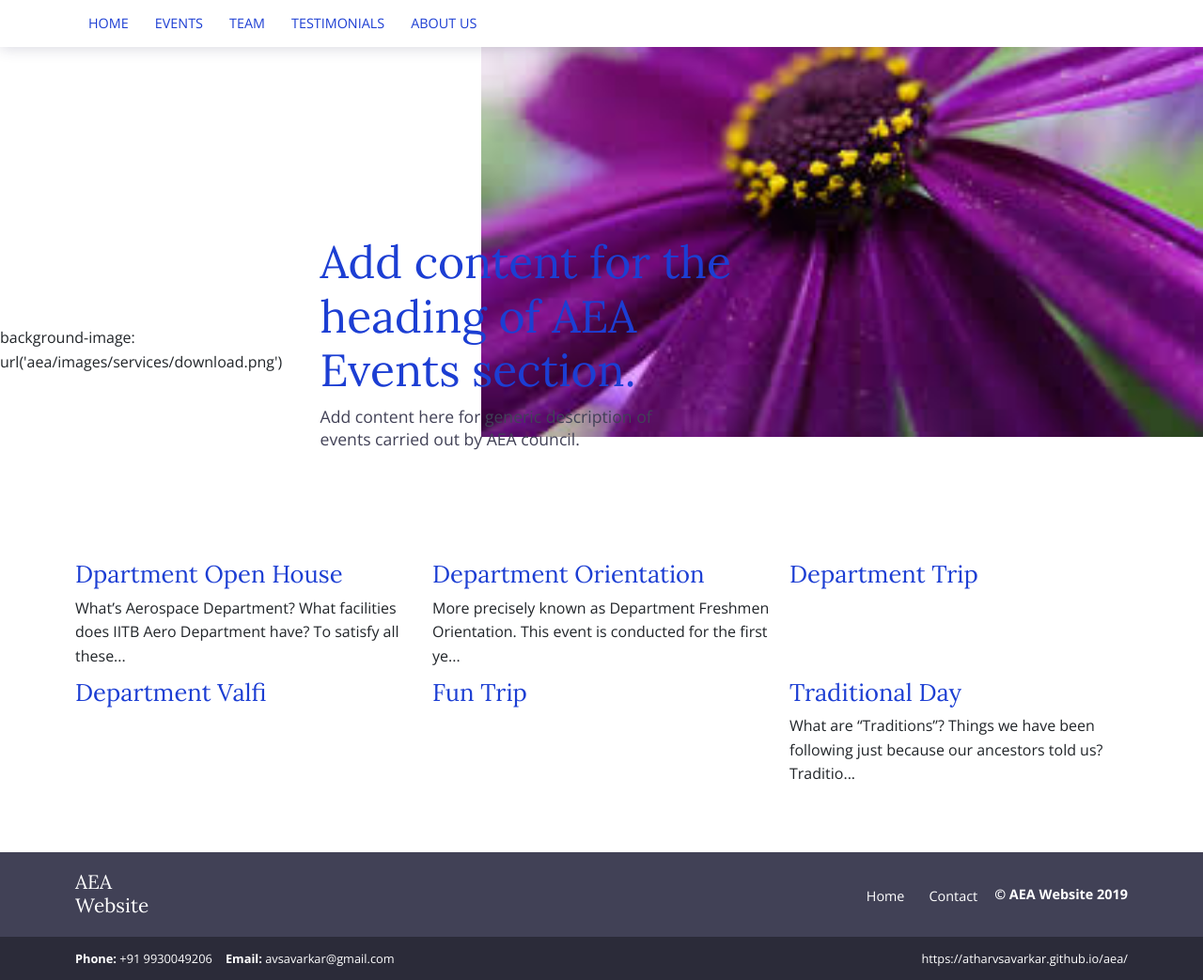
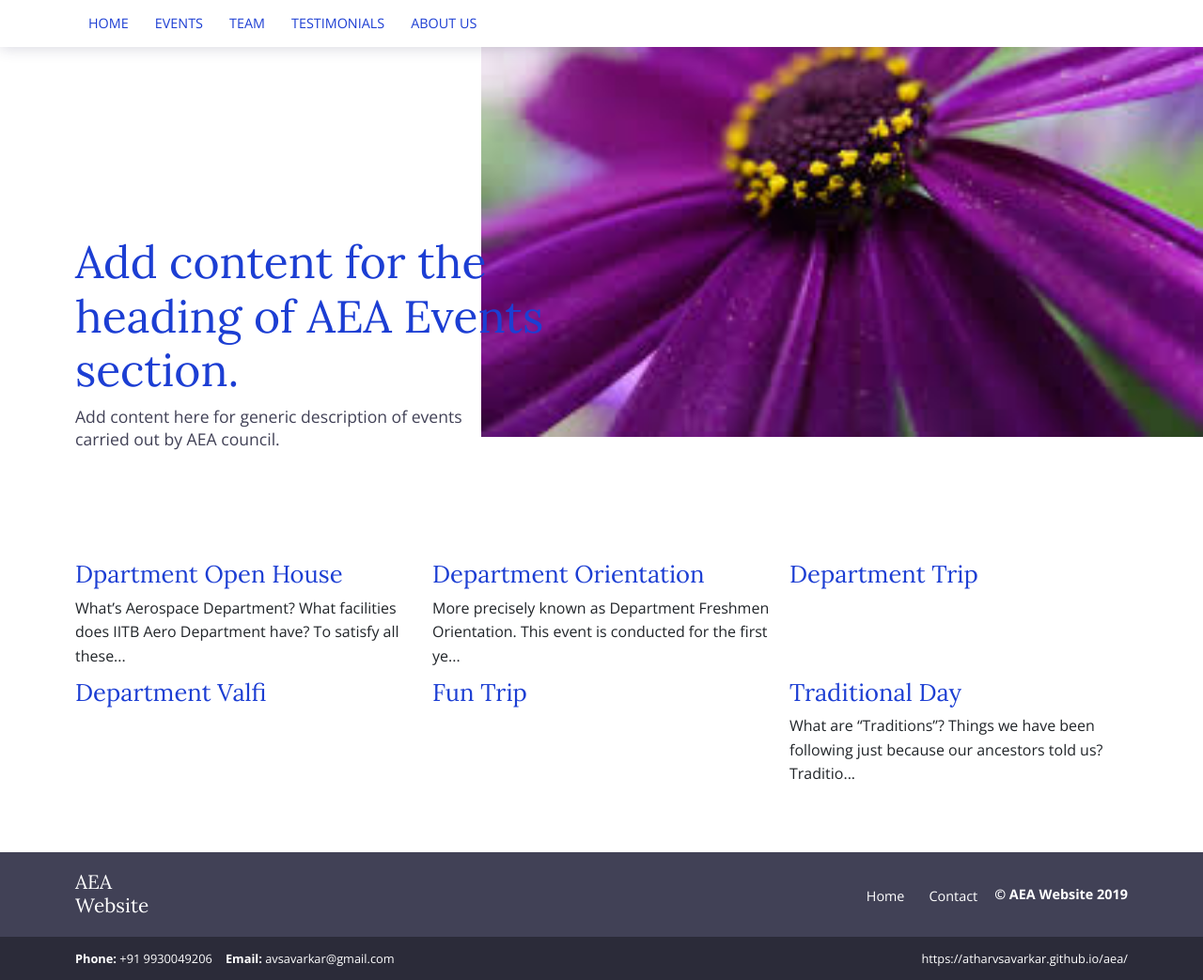
Before and after one commit to AtharvSavarkar/aea, a Jekyll site: the page built from services.html, in a window 1280 px wide. Shown: the whole page at 94% size. Built offline with Jekyll 4.4.1, drawn with Linux system fonts in a browser that asks for light colours.

Commit message:
Update services.html

```diff
--- a/services.html
+++ b/services.html
@@ -5,7 +5,6 @@
 ---
 
 <div class="intro">
-  background-image: url('aea/images/services/download.png')
   <div class="container">
     <div class="row">
       <div class="col-12">
```
